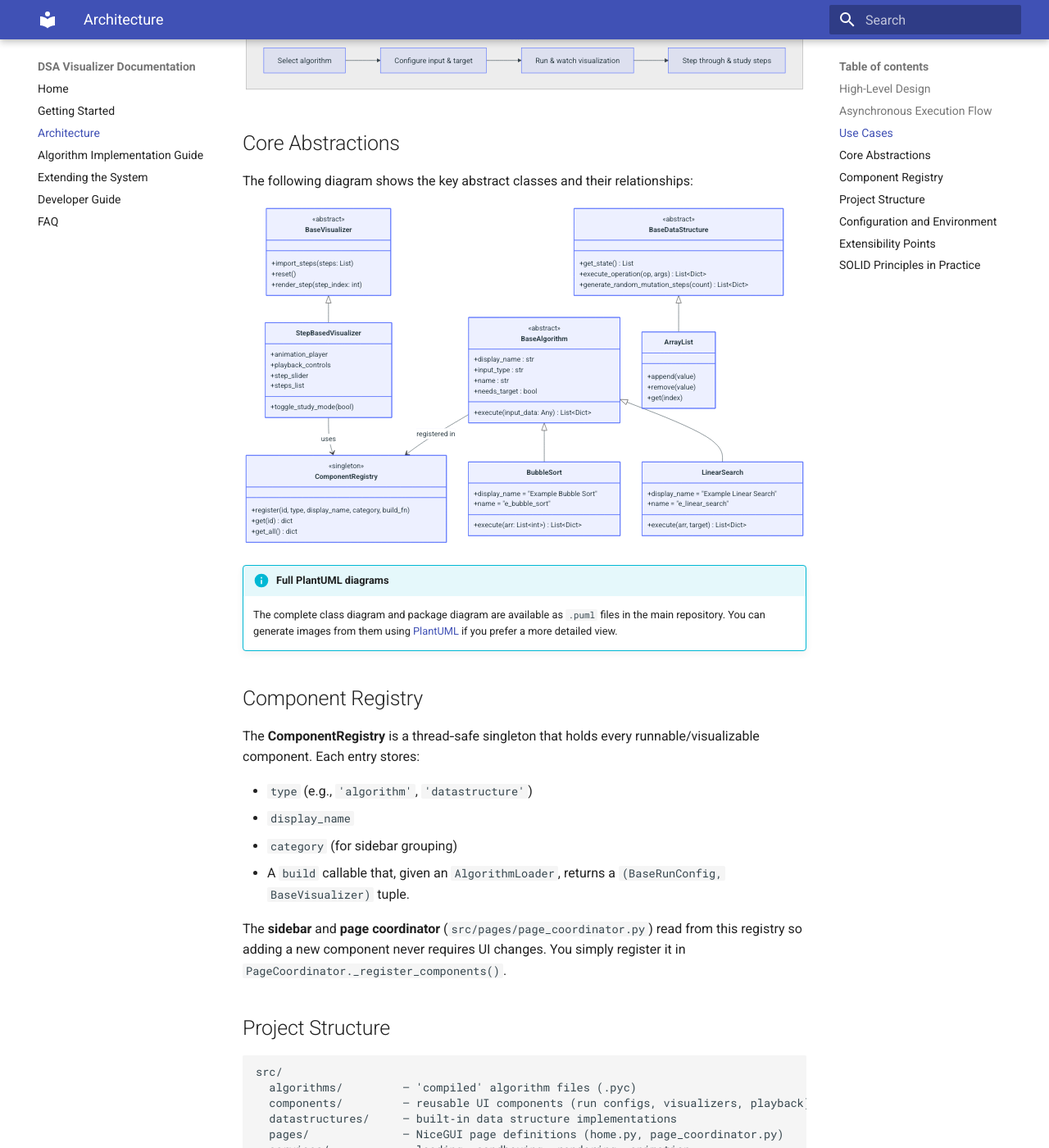
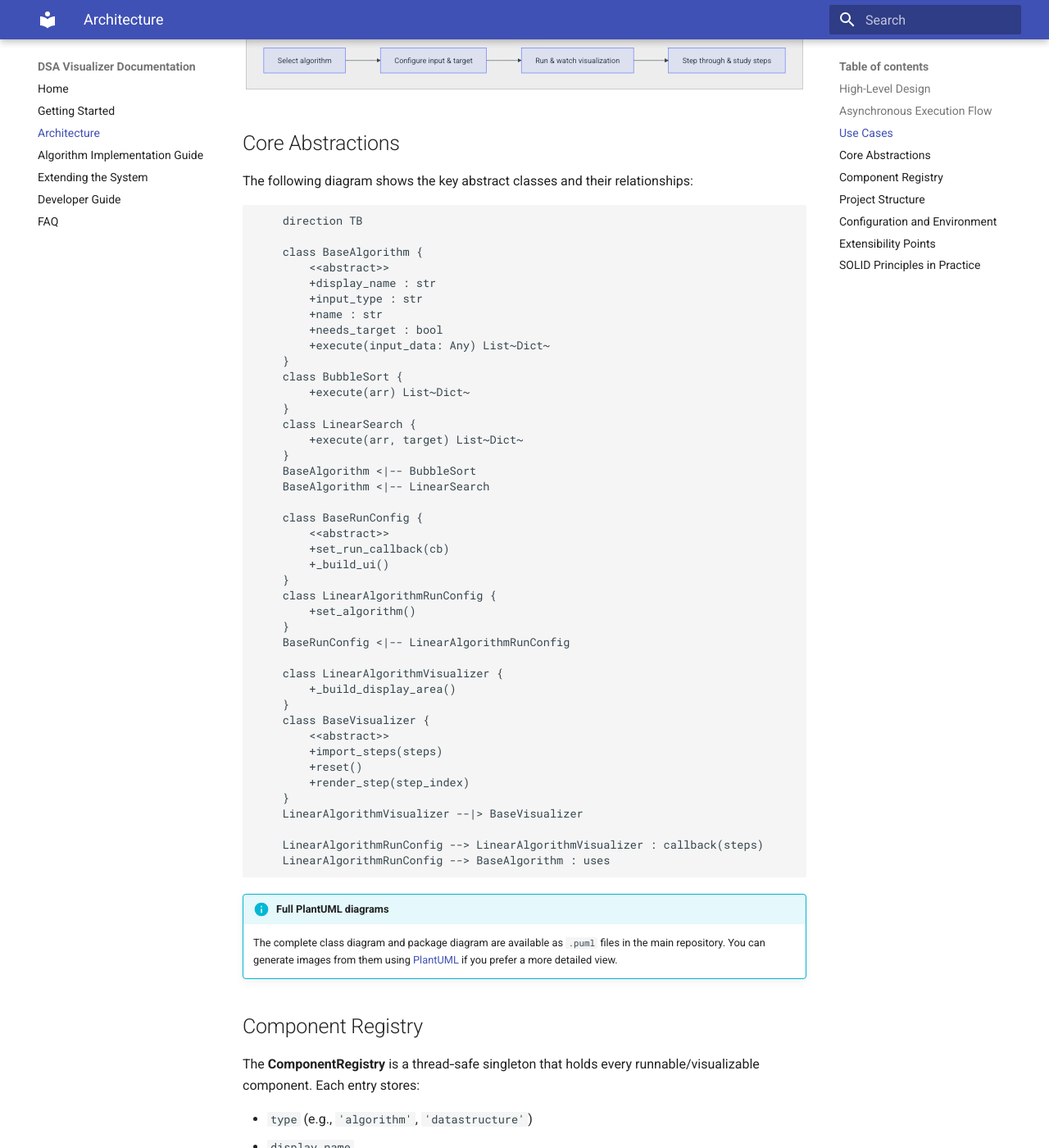
Before and after one commit to Group-8-DSA-Visualizer/DSA-Visualizer-Wiki, an MkDocs documentation site: the page built from docs/architecture.md, in a window 1280 px wide and 1400 px high, scrolled down 1348 px. Shown: the whole window at 82% size. Built offline with MkDocs 1.6.1 and Material for MkDocs 9.7.7, drawn with Linux system fonts in a browser that asks for light colours.

Commit message:
Update architecture.md

````diff
--- a/docs/architecture.md
+++ b/docs/architecture.md
@@ -74,8 +74,9 @@ flowchart TD
 
 The following diagram shows the key abstract classes and their relationships:
 
-```mermaid
-classDiagram
+```classDiagram
+    direction TB
+
     class BaseAlgorithm {
         <<abstract>>
         +display_name : str
@@ -84,60 +85,38 @@ classDiagram
         +needs_target : bool
         +execute(input_data: Any) List~Dict~
     }
-
     class BubbleSort {
-        +display_name = "Example Bubble Sort"
-        +name = "e_bubble_sort"
-        +execute(arr: List~int~) List~Dict~
+        +execute(arr) List~Dict~
     }
     class LinearSearch {
-        +display_name = "Example Linear Search"
-        +name = "e_linear_search"
         +execute(arr, target) List~Dict~
     }
-
     BaseAlgorithm <|-- BubbleSort
     BaseAlgorithm <|-- LinearSearch
 
+    class BaseRunConfig {
+        <<abstract>>
+        +set_run_callback(cb)
+        +_build_ui()
+    }
+    class LinearAlgorithmRunConfig {
+        +set_algorithm()
+    }
+    BaseRunConfig <|-- LinearAlgorithmRunConfig
+
+    class LinearAlgorithmVisualizer {
+        +_build_display_area()
+    }
     class BaseVisualizer {
         <<abstract>>
-        +import_steps(steps: List)
+        +import_steps(steps)
         +reset()
-        +render_step(step_index: int)
+        +render_step(step_index)
     }
+    LinearAlgorithmVisualizer --|> BaseVisualizer
 
-    class StepBasedVisualizer {
-        +animation_player
-        +playback_controls
-        +step_slider
-        +steps_list
-        +toggle_study_mode(bool)
-    }
-    BaseVisualizer <|-- StepBasedVisualizer
-
-    class BaseDataStructure {
-        <<abstract>>
-        +get_state() List
-        +execute_operation(op, args) List~Dict~
-        +generate_random_mutation_steps(count) List~Dict~
-    }
-
-    class ArrayList {
-        +append(value)
-        +remove(value)
-        +get(index)
-    }
-    BaseDataStructure <|-- ArrayList
-
-    class ComponentRegistry {
-        <<singleton>>
-        +register(id, type, display_name, category, build_fn)
-        +get(id) dict
-        +get_all() dict
-    }
-
-    StepBasedVisualizer --> ComponentRegistry : uses
-    BaseAlgorithm --> ComponentRegistry : registered in
+    LinearAlgorithmRunConfig --> LinearAlgorithmVisualizer : callback(steps)
+    LinearAlgorithmRunConfig --> BaseAlgorithm : uses
 ```
 
 !!! info "Full PlantUML diagrams"
````
